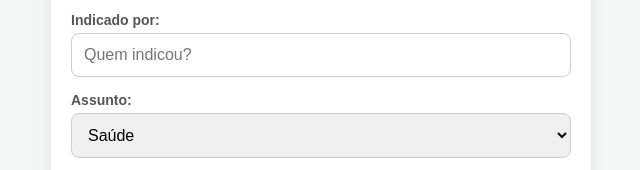
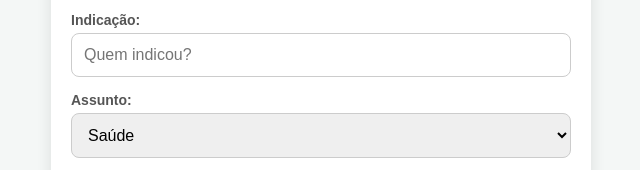
Before and after one commit to vereadorarenatazabeu/demandas, a plain HTML site: page index.html in a window 1280 px wide. Shown: the part 286-456 px from the top of the page, 319-959 px from the left. Drawn offline with Linux system fonts and the light colour scheme.

Commit message:
Update index.html

```diff
--- a/index.html
+++ b/index.html
@@ -46,7 +46,7 @@
             <label>Telefone:</label>
             <input type="text" id="telefone">
 
-            <label>Indicado por:</label>
+            <label>Indicação:</label>
             <input type="text" id="indicado" placeholder="Quem indicou?">
 
             <label>Assunto:</label>
```
